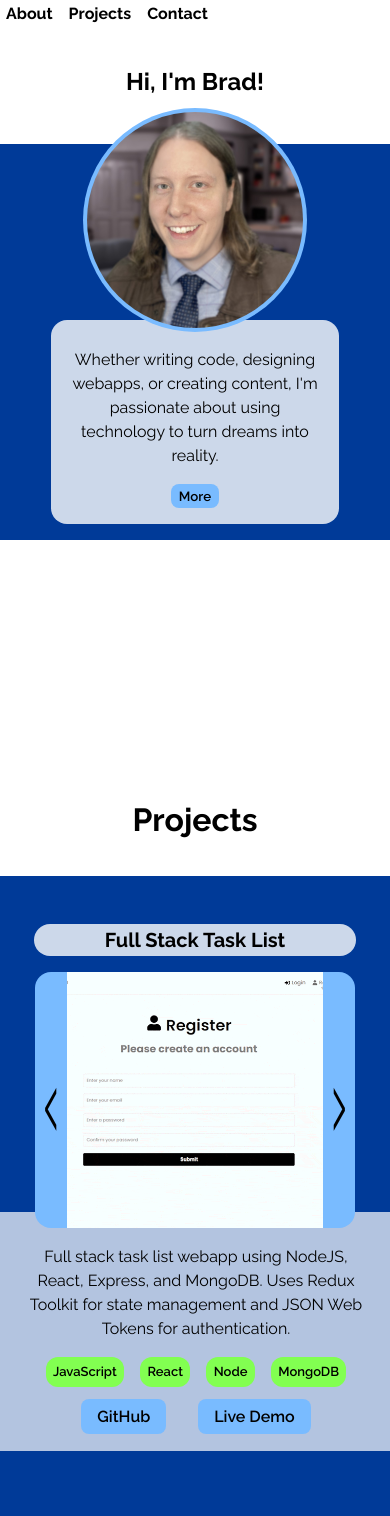
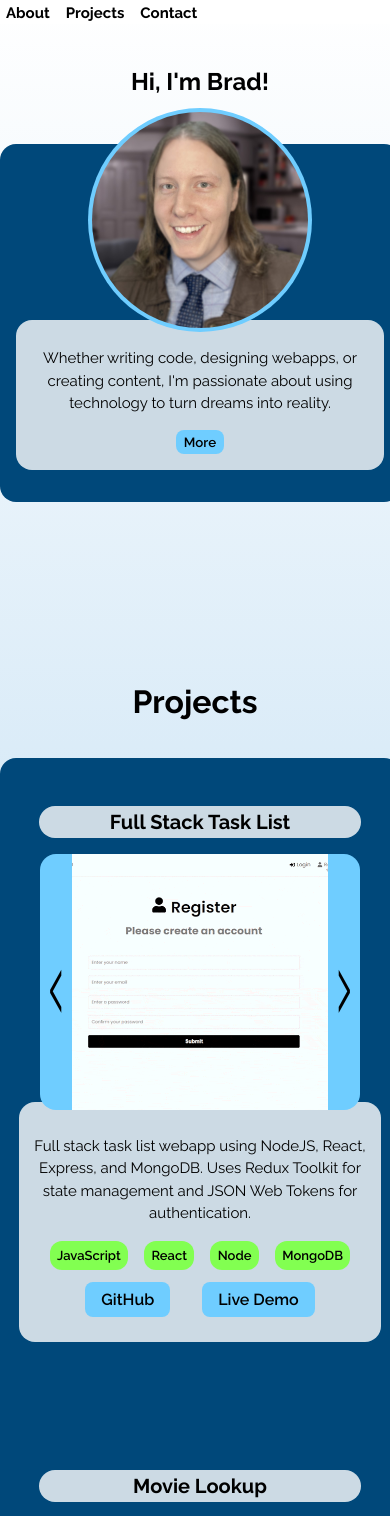
Before and after one commit to brthomiu/dev-portfolio, a React (Vite) app: page / in a window 390 px wide. Shown: the top 1516 px of the page. Built offline with nearby package versions, Linux system fonts and the light colour scheme.

Commit message:
Update styles

```diff
--- a/src/App.css
+++ b/src/App.css
@@ -10,7 +10,7 @@ a {
   text-decoration: none;
   font-weight: 700;
   color: rgb(0, 0, 0);
-  font-family: 'Raleway', sans-serif;
+  font-family: "Raleway", sans-serif;
 }
 
 ul {
@@ -32,7 +32,7 @@ button {
   color: rgb(0, 0, 0);
   background-color: var(--color-brighter);
   cursor: pointer;
-  font-family: 'Raleway', sans-serif;
+  font-family: "Raleway", sans-serif;
 }
 
 button:hover {
@@ -52,7 +52,7 @@ button:not(:active) {
 
 @media screen and (max-width: 2564px) {
   #root {
-    font-size: 24px;
+    font-size: 23px;
   }
 }
 
@@ -60,7 +60,7 @@ button:not(:active) {
 
 @media screen and (max-width: 1924px) {
   #root {
-    font-size: 24px;
+    font-size: 23px;
   }
   .header {
     height: 2.5rem;
@@ -71,63 +71,80 @@ button:not(:active) {
 
 @media screen and (max-width: 1284px) {
   #root {
-    font-size: 18px;
+    font-size: 17px;
   }
-
 }
 
 /* -------------- Responsive Media Queries (720) ----------------*/
 
 @media screen and (max-width: 1028px) {
   #root {
-    font-size: 18px;
+    font-size: 17px;
   }
   .header {
     height: 3rem;
   }
-}
-
-
-/* -------------- Responsive Media Queries (Mobile-Large) ----------------*/
-
-@media screen and (max-width: 800px) {
-  #root {
-    font-size: 16px;
+  .contact {
+    max-width: 50rem;
   }
-
   .contact--options {
     flex-direction: column;
     margin: auto;
   }
-  .contact--option{
+  .contact--option {
     height: 18rem;
     width: 32rem;
     font-size: 2rem;
   }
   .contact--button {
     padding: 2rem 2rem;
-    font-size: 1.5rem
+    font-size: 1.5rem;
   }
 }
 
+/* -------------- Responsive Media Queries (Mobile-Large) ----------------*/
 
+@media screen and (max-width: 800px) {
+  #root {
+    font-size: 15px;
+  }
+  .contact {
+    max-width: 50rem;
+  }
+  .contact--options {
+    flex-direction: column;
+    margin: auto;
+  }
+  .contact--option {
+    height: 18rem;
+    width: 32rem;
+    font-size: 2rem;
+  }
+  .contact--button {
+    padding: 2rem 2rem;
+    font-size: 1.5rem;
+  }
+}
 
 /* -------------- Responsive Media Queries (Mobile-Small) ----------------*/
 
 @media screen and (max-width: 600px) {
   #root {
-    font-size: 16px;
+    font-size: 15px;
+  }
+  .contact {
+    max-width: 50rem;
   }
   .contact--options {
     margin: auto;
   }
 
-  .contact--option{
+  .contact--option {
     height: 20rem;
     width: 32rem;
   }
   .contact--button {
     padding: 2rem 2rem;
-    font-size: 2rem
+    font-size: 2rem;
   }
 }
--- a/src/components/About.tsx
+++ b/src/components/About.tsx
@@ -64,9 +64,9 @@ const About = () => {
                 like Photoshop, After Effects, and FL-Studio, and blossom into a
                 lifelong passion for digital content creation.<br></br>
                 <br></br>
-                In 2020, I endeavored to take the obsession further and plunge
+                In 2020, I endeavored to take my obsession further, and plunged
                 into the world of computer science, programming languages, and
-                software development.
+                web development.
                 <br></br>
                 <br></br>My primary focus is full-stack web development with
                 JavaScript, TypeScript, Node, and React, but I've also written
@@ -77,8 +77,8 @@ const About = () => {
                 git commits, and dozens of online courses, and I'm excited to see
                 where it takes me!
               </p>
-              <a href={"#about--body"}>
-                <button onClick={toggleShowMore}>Less</button>
+              <a onClick={toggleShowMore} href={"#about--body"}>
+                <button>Less</button>
               </a>
             </article>
           </main>
--- a/src/components/styles.css
+++ b/src/components/styles.css
@@ -3,9 +3,10 @@
 }
 
 .about {
-  width: 100%;
+  width: 50rem;
   margin: auto;
-  padding: 2rem 2rem 2rem 0rem;
+  padding: 2rem 0 4rem 0rem;
+  border-radius: 2rem;
   background-color: var(--color-dark);
   display: flex;
   flex-direction: column;
@@ -13,6 +14,10 @@
   margin: 14rem auto;
   scroll-margin: 20rem;
 
+}
+
+.about a {
+  margin: auto;
 }
 
 .about--circle {
@@ -45,7 +50,7 @@
   display: flex;
   flex-direction: column;
   justify-content: center;
-  max-width: 32rem;
+  max-width: 42rem;
   width: 100%;
   padding: 0 2rem;
   margin: auto;
@@ -99,8 +104,8 @@
   margin: 16rem auto;
   max-width: 64rem;
   border-radius: 2rem;
-  padding: 2rem 2rem 2rem 0rem;
-  background-color: rgb(255, 255, 255);
+  padding: 2rem;
+  background-color: var(--color-dark);
   display: flex;
   flex-direction: column;
   justify-content: center;
@@ -113,6 +118,10 @@
 
 .contact h2 {
   font-size: 4rem;
+  background-color: rgba(255, 255, 255, .8);
+  border-radius: 2rem;
+  margin: 4rem auto;
+  width: 24rem;
 }
 
 .contact--options {
@@ -169,10 +178,9 @@
 }
 
 .project--content {
-  padding: 2rem 2rem;
-  background-color: rgba(255, 255, 255, 0.7);
-  width: 48rem;
-  margin: -2rem auto 4rem;
+  background-color: rgba(255, 255, 255, .8);
+  width: 45rem;
+  margin: -1rem auto 4rem;
   border-radius: 2rem;
   border: solid 0.15rem;
   border-color: rgba(255, 255, 255, 0);
@@ -180,7 +188,7 @@
 
 .project--name {
   font-size: 2.5rem;
-  background-color: rgba(255, 255, 255, 0.8);
+  background-color: rgba(255, 255, 255, .8);
   width: 40rem;
   margin: auto;
   max-height: 6rem;
@@ -207,6 +215,7 @@
 .project--link {
   padding: 1rem 2rem;
   font-size: medium;
+  margin-bottom: 1rem;
 }
 
 .project--links {
@@ -221,19 +230,20 @@
   flex-direction: column;
   justify-content: center;
   align-content: center;
-  scroll-margin: -14rem;
+  scroll-margin: -4rem;
 
 }
 
 .projects--container {
   background-color: var(--color-dark);
-  width: 100%;
+  width: 50rem;
   margin: auto;
   padding-bottom: 1rem;
+  border-radius: 2rem;
 }
 
 .projects--title {
-  margin-top: 18rem;
+  margin-top: 8rem;
   font-size: 4rem;
   margin-bottom: 4rem;
 }
@@ -276,9 +286,7 @@
   }
 
 .project--content {
-  width: 100%;
   padding: 2rem 0;
-  border-radius: 0;
 }
 .contact--option-icon {
   font-size: 4rem;
--- a/src/index.css
+++ b/src/index.css
@@ -1,30 +1,41 @@
-html, body {
+html,
+body {
   scroll-behavior: smooth;
   margin: 0;
   box-size: box-border;
   max-width: 100%;
   overflow-x: hidden;
-  -ms-overflow-style: none;  /* IE and Edge */
-  scrollbar-width: none;  /* Firefox */
-
+  -ms-overflow-style: none; /* IE and Edge */
+  scrollbar-width: none; /* Firefox */
 }
 
 :root {
-  --color-primary: #0073cc;
-  --color-dark: #003a98;
-  --color-light: #4789fa;
-  --color-bright: rgb(101, 167, 255);
-  --color-brighter: rgb(121, 187, 255);
+  --color-primary: rgb(0, 15, 204);
+  --color-dark: rgb(0, 72, 122);
+  --color-light: rgb(71, 137, 250);
+  --color-bright: rgb(101, 190, 255);
+  --color-brighter: rgb(111, 205, 255);
   --color-brightest: rgb(181, 217, 255);
   --color-green: rgb(130, 255, 81);
 
   font-size: 16px;
-  font-family: 'Raleway', sans-serif;
+  font-family: "Raleway", sans-serif;
   line-height: 1.5;
   font-weight: 400;
 
   color: rgb(0, 0, 0);
-  background-color:rgb(255,255,255);
+  background-color: rgb(255, 255, 255);
+  background: rgb(255, 255, 255); /* fallback for old browsers */
+  background: -webkit-linear-gradient(
+    to bottom,
+    #ffffff,
+    rgb(76, 160, 220)
+  ); /* Chrome 10-25, Safari 5.1-6 */
+  background: linear-gradient(
+    to bottom,
+    #ffffff,
+    rgb(76, 160, 220)
+  ); /* W3C, IE 10+/ Edge, Firefox 16+, Chrome 26+, Opera 12+, Safari 7+ */
 
   font-synthesis: none;
   text-rendering: optimizeLegibility;
```
